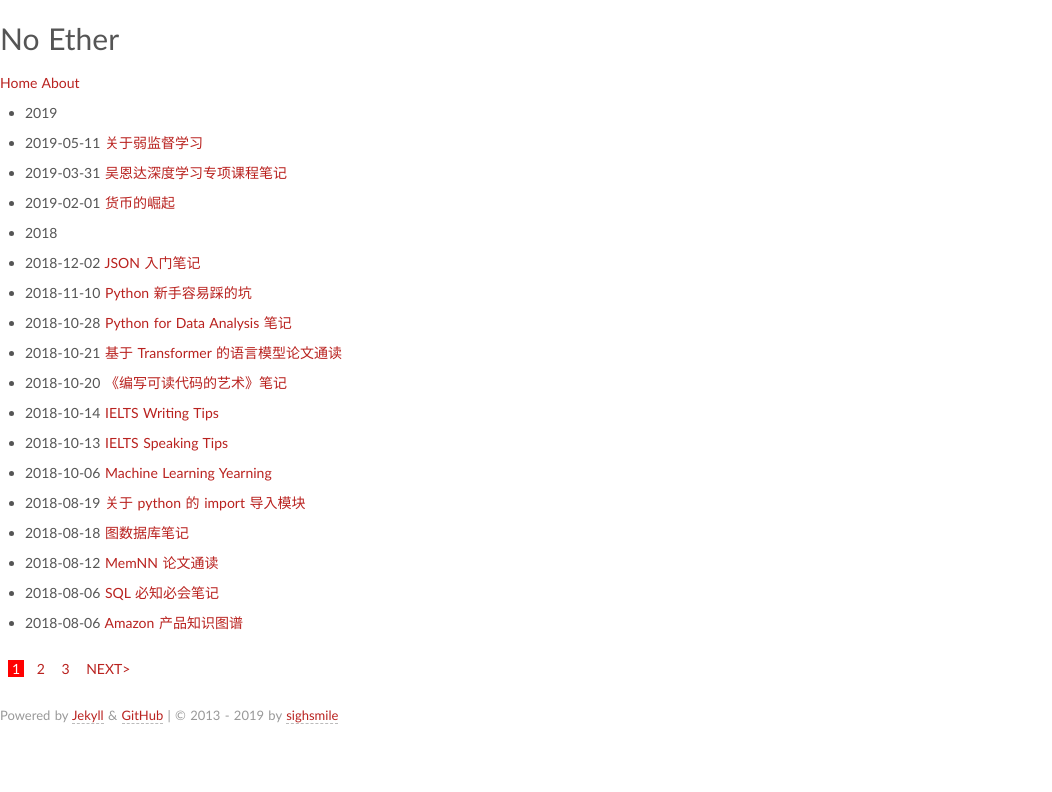
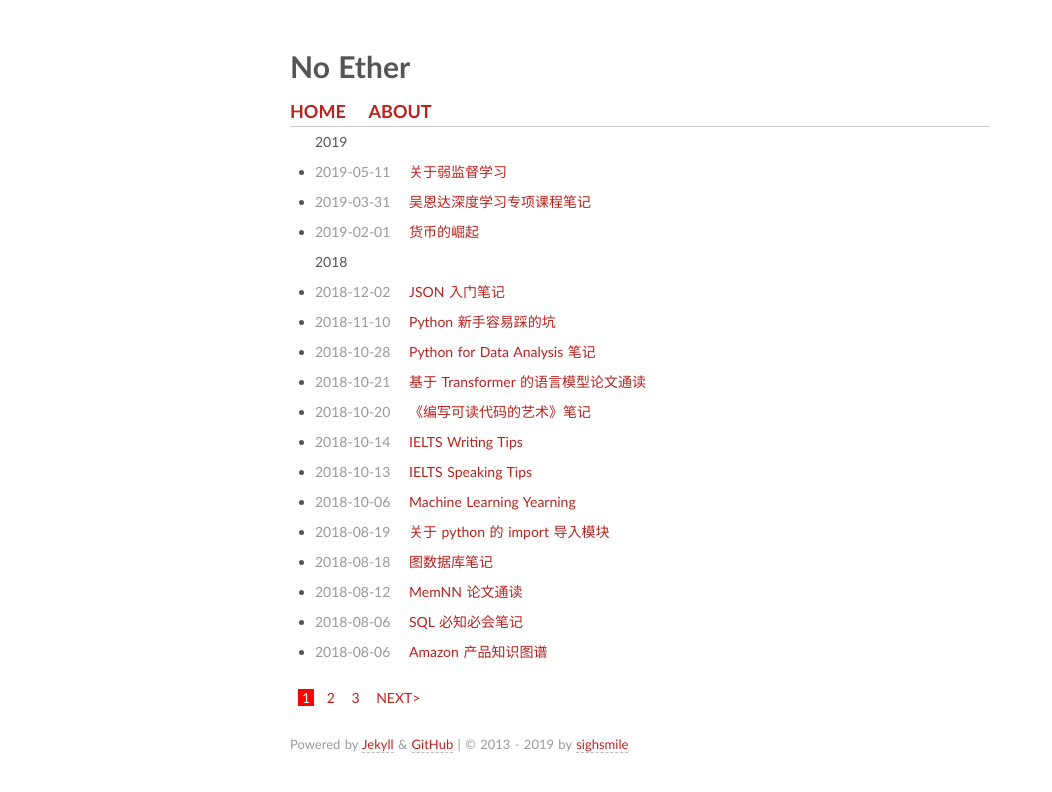
Before and after one commit to sighsmile/sighsmile.github.io, a Jekyll site: the page built from index.html, in a window 1280 px wide. Shown: the top 792 px of the page, without its empty margins (0-1052 px from the left). Built offline with Jekyll 4.4.1, drawn with Linux system fonts in a browser that asks for light colours; some web fonts are replaced; the list of posts is cut into pages by our own code.

Commit message:
Update home.css
change css styles

```diff
--- a/media/css/home.css
+++ b/media/css/home.css
@@ -1,8 +1,9 @@
 @import url(http://fonts.googleapis.com/css?family=Galdeano);
 @media screen {
-.container {
-width:auto;
-padding:20px;
+#container {
+max-width: 50em; /* the upper limit of the length of a single line */
+padding: 2em; /* make room between content and the border */
+margin: 0 auto;  /* center */
 }
 
 .sitename {
@@ -71,12 +72,6 @@ p a {
 border-bottom:1px dashed #bbb;
 }
 
-.container {
-margin-left:5px;
-margin-right:5px;
-zoom:1px;
-width:800px;
-}
 
 p {
 font-size:15px;
@@ -103,7 +98,7 @@ line-height:30px;
 }
 
 h1,h2,h3,h4,h5,h6 {
-font-weight:400;
+font-weight:bold;
 color:#555;
 text-rendering:optimizelegibility;
 margin:0;
@@ -346,7 +341,11 @@ height:0;
 height:auto;
 }
 
-.nav {
+
+/*nav a{display:block;padding:.7em 1em;color:#000000;}
+nav a:hover{background-color:#ff0000;text-decoration:none;color:#f9f9f9;-webkit-transition:color .2s linear;}*/
+
+/*.nav {
 margin-left:0;
 margin-bottom:20px;
 list-style:none;
@@ -362,7 +361,7 @@ text-decoration:none;
 color:#fff;
 background-color:#b9221f;
 }
-
+*/
 .pills {
 zoom:1px;
 }
@@ -455,6 +454,12 @@ color:#fff;
 background-color:#b9221f;
 }
 
+
+header{
+    padding:0em 0em;
+    border-bottom: 1px solid #cccccc;
+}
+
 h1 small,h2 small {
 font-size:18px;
 }
@@ -496,11 +501,26 @@ float:left;
 float:right;
 }
 
+/* year */
+.listing-seperator {
+    list-style-type: none;
+}
+
+/* date and title */
+.listing-item time{
+    color:#999999;
+}
+
+.listing-item a{
+    padding:1em 1em;
+}
+
+
 .paginator {
-color: #AAA;
-margin: 20px 0;
-line-height: 150%;
-display: block;
+    color: #AAA;
+    margin: 20px 0;
+    line-height: 150%;
+    display: block;
 }
 
 .paginator a,.paginator span{
@@ -516,7 +536,50 @@ background: #ff0000;
 
 .paginator a:hover{
 color: white;
-background: #83BF73;
+background: #ff0000;
+-webkit-transition:color .2s linear;
+}
+
+nav{
+    text-transform:uppercase;
+    color: #AAA;
+    /*display: block;*/
+    font-size:18px;
+    font-weight:bold;
+    text-align: left;
+    margin-left: 0;
+    /*float:left;margin-left:-12em;width:9em;text-align:right;*/
+}
+
+nav a, nav span{
+    padding: 0 0;
+    margin-right: 0.5em;
+    text-decoration: none;
+}
+
+nav a:hover{
+    color:white;
+    background-color: #ff0000;
+    -webkit-transition:color .2s linear;
+}
+
+.pageNav, .pageNavInvalid{
+    text-transform:uppercase;
+    font-weight:bold;
+    text-align:left;
+}
+
+.pageNavInvalid, .pageNavInvalid:hover{
+    color:#D0D0D0;
+}
+
+.pageNav:hover{
+    color:white;
+    background-color: #ff0000;
+    -webkit-transition:color .2s linear;
+}
+{
+    color:#D0D0D0;
 }
 
 /*https://css-tricks.com/snippets/css/prevent-long-urls-from-breaking-out-of-container/ */
@@ -531,5 +594,4 @@ background: #83BF73;
   word-break: break-all;
   /* Instead use this non-standard one: */
   word-break: break-word;
-
 }
```
